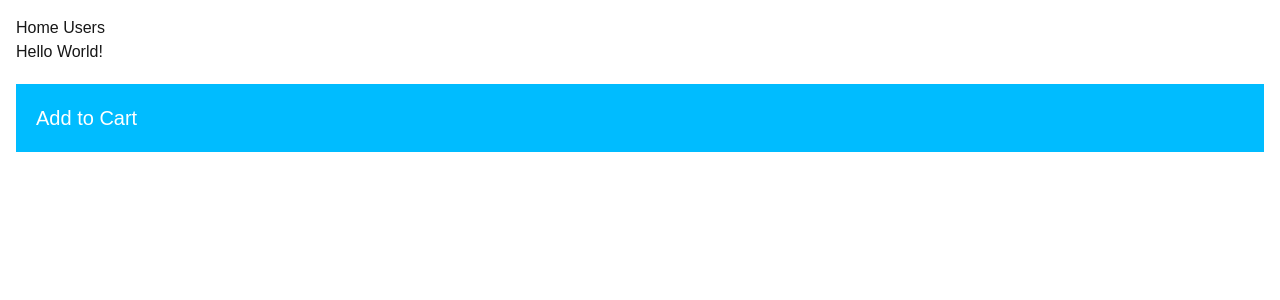
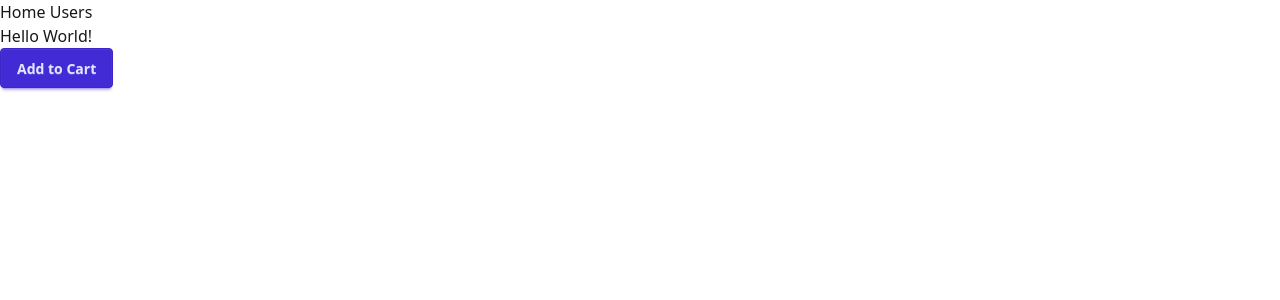
Before and after one commit to fohalabi/Trakit, a Next.js app: page / in a window 1280 px wide. Shown: the top 300 px of the page. Built offline with nearby package versions, Linux system fonts and the light colour scheme.

Commit message:
install and using daisy ui for styling

```diff
--- a/app/components/AddToCart.tsx
+++ b/app/components/AddToCart.tsx
@@ -4,7 +4,7 @@ import React from 'react'
 const AddToCart = () => {
   return (
     <div>
-      <button onClick={() => console.log("click!")}>Add to Cart</button>
+      <button className='btn btn-primary' onClick={() => console.log("click!")}>Add to Cart</button>
     </div>
   )
 }
--- a/app/components/ProductCard.tsx
+++ b/app/components/ProductCard.tsx
@@ -3,7 +3,7 @@ import AddToCart from './AddToCart';
 
 const ProductCard = () => {
   return (
-    <div className='p-5 my-5 bg-sky-400 text-white text-xl hover:bg-sky-500'>
+    <div>
       <AddToCart />
     </div>
   )
--- a/app/globals.css
+++ b/app/globals.css
@@ -1,27 +1,2 @@
 @import "tailwindcss";
-
-:root {
-  --background: #ffffff;
-  --foreground: #171717;
-}
-
-@theme inline {
-  --color-background: var(--background);
-  --color-foreground: var(--foreground);
-  --font-sans: var(--font-geist-sans);
-  --font-mono: var(--font-geist-mono);
-}
-
-@media (prefers-color-scheme: dark) {
-  :root {
-    --background: #0a0a0a;
-    --foreground: #ededed;
-  }
-}
-
-body {
-  background: var(--background);
-  color: var(--foreground);
-  font-family: Arial, Helvetica, sans-serif;
-  padding: 1rem;
-}
+@plugin "daisyui";
--- a/package.json
+++ b/package.json
@@ -19,7 +19,7 @@
     "@types/node": "^20",
     "@types/react": "^19",
     "@types/react-dom": "^19",
-    "daisyui": "^5.1.10",
+    "daisyui": "^5.1.12",
     "eslint": "^9",
     "eslint-config-next": "15.5.2",
     "tailwindcss": "^4",
```
Also changed, not shown: 1 other file (tests, documents, lock files or other folders).
